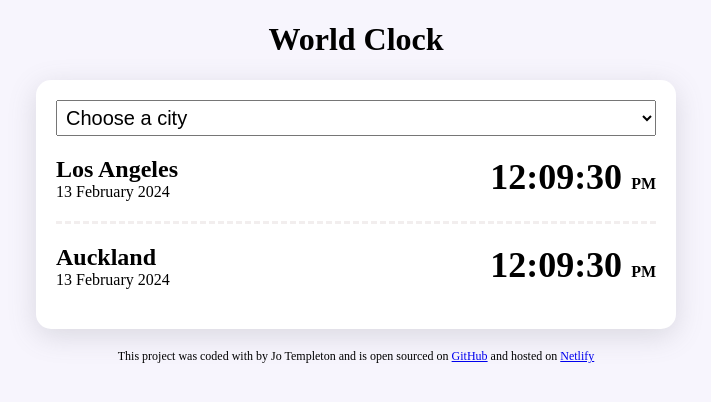
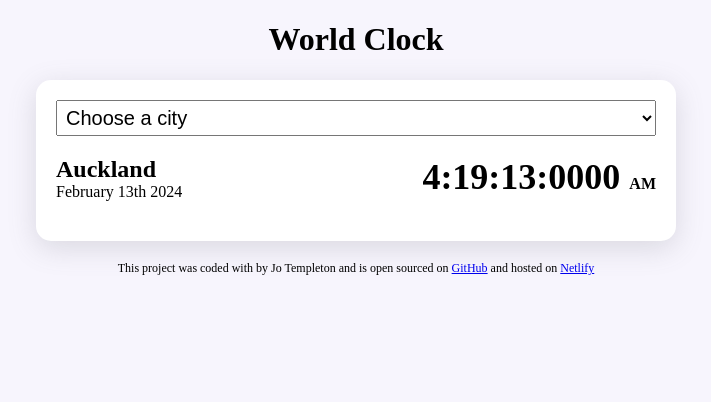
Before and after one commit to johtemp/world-clock-jot, a plain HTML site: page index.html in a window 1280 px wide. Shown: the whole page, without its empty margins (284-995 px from the left). Drawn offline with nearby package versions, Linux system fonts and the light colour scheme.

Commit message:
Added javascript with moment js formatting

```diff
--- a/index.html
+++ b/index.html
@@ -4,6 +4,8 @@
     <meta charset="UTF-8" />
     <meta name="viewport" content="width=device-width, initial-scale=1.0" />
     <link rel="stylesheet" href="css/style.css" />
+    <script src="https://cdnjs.cloudflare.com/ajax/libs/moment.js/2.30.1/moment.min.js"></script>
+    <script src=" https://cdnjs.cloudflare.com/ajax/libs/moment-timezone/0.5.45/moment-timezone-with-data-1970-2030.min.js"></script>
     <title>Document</title>
   </head>
 
@@ -15,22 +17,15 @@
         <option value="">Los Angeles</option>
         <option value="">Sydney</option>
         <option value="">Tokyo</option>
-        <option value="">Paris</option>
+        <option value="">Auckland</option>
       </select>
 
       <div class="city">
         <div>
-          <h2>Los Angeles</h2>
-          <div class="date">13 February 2024</div>
+          <h2 id="Pacific/Auckland">Auckland</h2>
+          <div class="date"></div>
         </div>
-        <div class="time">12:09:30 <small>PM</small></div>
-      </div>
-      <div class="city">
-        <div>
-          <h2>Auckland</h2>
-          <div class="date">13 February 2024</div>
-        </div>
-        <div class="time">12:09:30 <small>PM</small></div>
+        <div class="time"></div>
       </div>
     </div>
   </body>
--- /dev/null
+++ b/javascript/index.js
@@ -0,0 +1,10 @@
+setInterval(() => {
+  let timeElement = document.querySelector(".time");
+  let dateElement = document.querySelector(".date");
+
+  let dateFormat = moment().format("MMMM Do YYYY");
+  dateElement.innerHTML = dateFormat;
+
+  let timeFormat = moment().format("h:mm:ss:SSSS [<small>]A[</small>] ");
+  timeElement.innerHTML = timeFormat;
+}, 100);
```
